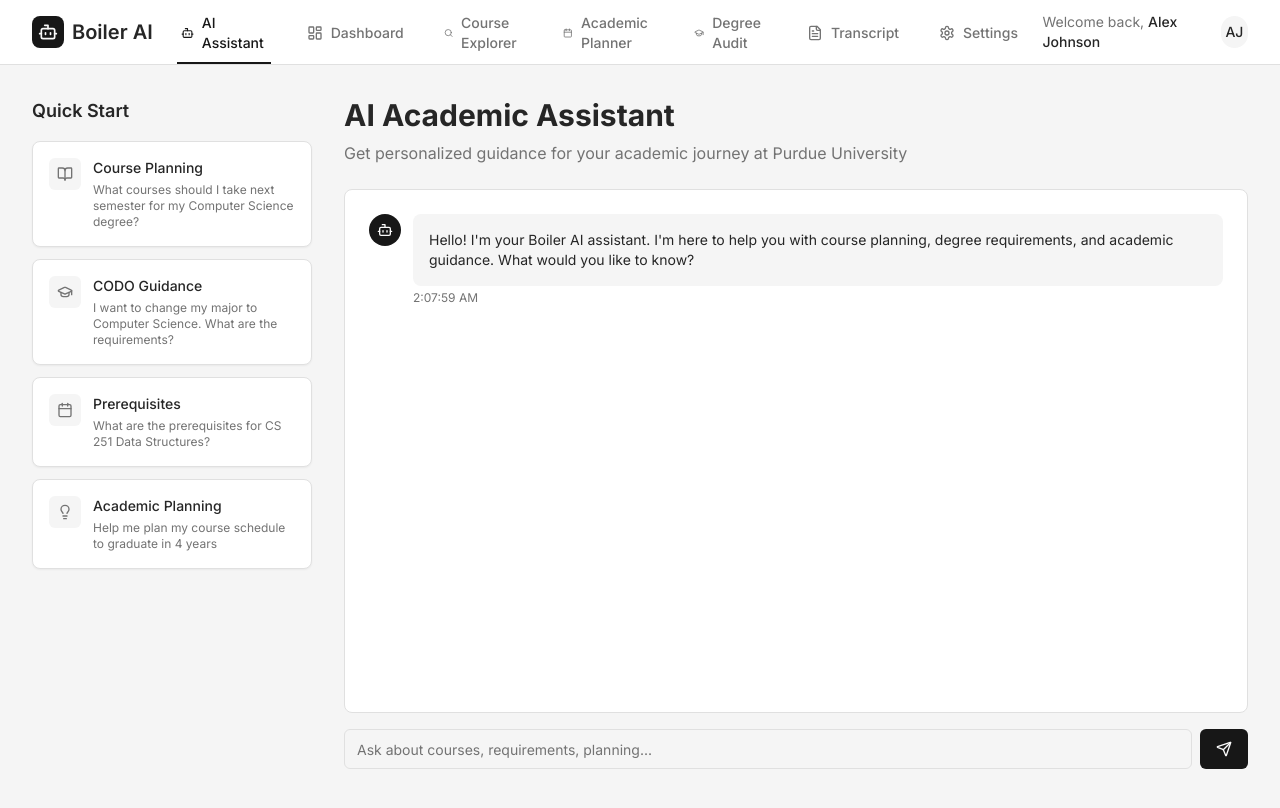
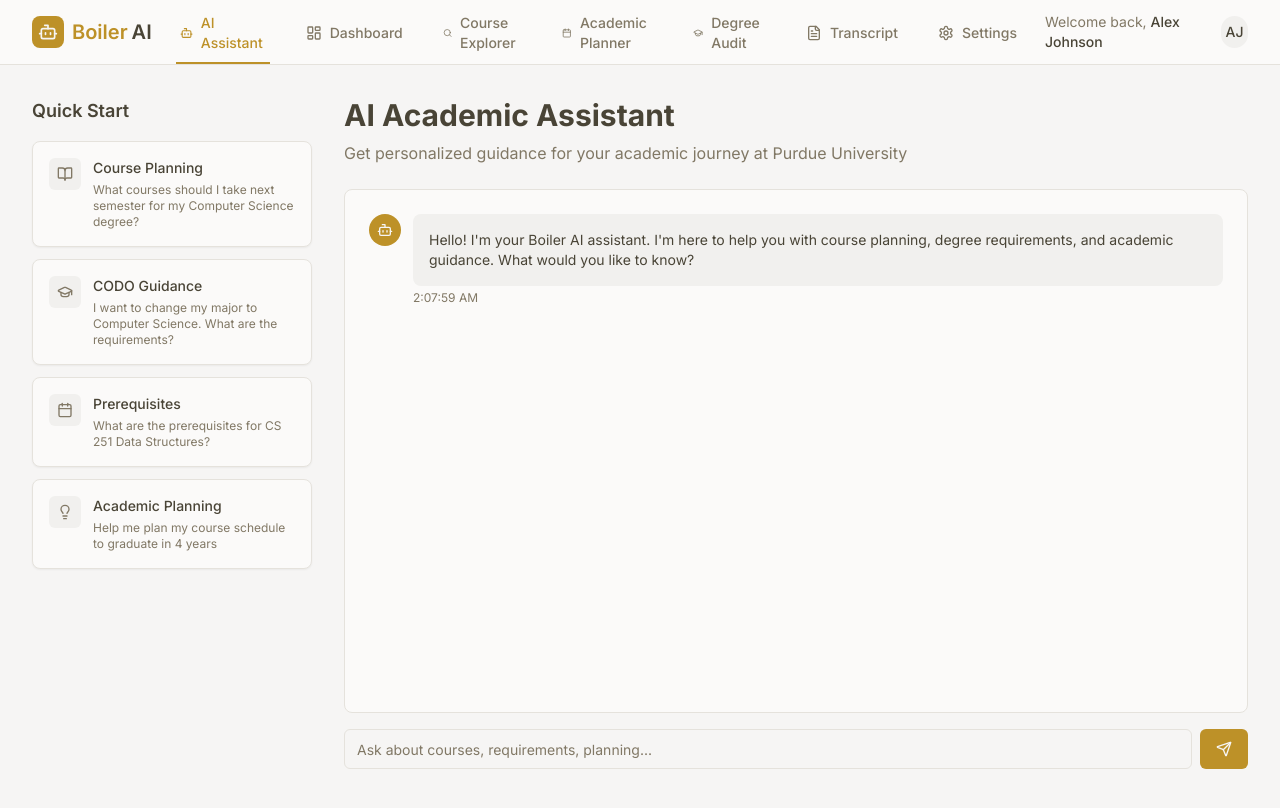
Before and after one commit to rao305/boiler-ai-compass, a React (Vite) app: page / in a window 1280 px wide. Shown: the top 808 px of the page. Built offline with nearby package versions, Linux system fonts and the light colour scheme.

Commit message:
Refactor: Apply Purdue theme
Update the website's color scheme to match Purdue's black and gold theme, using a minimalist design with gold text on a grey background.

```diff
--- a/src/components/TopNavigation.tsx
+++ b/src/components/TopNavigation.tsx
@@ -19,12 +19,15 @@ export function TopNavigation() {
         <div className="flex h-16 justify-between">
           <div className="flex">
             <div className="flex flex-shrink-0 items-center">
-              <div className="flex items-center space-x-2">
-                <div className="h-8 w-8 rounded-lg bg-primary flex items-center justify-center">
-                  <Bot className="h-5 w-5 text-primary-foreground" />
-                </div>
-                <span className="text-xl font-semibold text-foreground">Boiler AI</span>
+            <div className="flex items-center space-x-2">
+              <div className="h-8 w-8 rounded-lg bg-primary flex items-center justify-center">
+                <Bot className="h-5 w-5 text-primary-foreground" />
               </div>
+              <div className="flex items-center space-x-1">
+                <span className="text-xl font-semibold text-primary">Boiler</span>
+                <span className="text-xl font-semibold text-foreground">AI</span>
+              </div>
+            </div>
             </div>
             <div className="hidden sm:ml-6 sm:flex sm:space-x-8">
               {navigationItems.map((item) => (
--- a/src/index.css
+++ b/src/index.css
@@ -2,97 +2,94 @@
 @tailwind components;
 @tailwind utilities;
 
-/* Boiler AI Academic Planning Platform Design System
-   Minimalist grayscale palette with Inter typography
+/* Boiler AI - Purdue-Inspired Minimalist Design System
+   Sophisticated grey and gold palette for modern academic interface
    All colors MUST be HSL.
 */
 
 @layer base {
   :root {
-    /* Primary grayscale palette for minimalist design */
-    --background: 0 0% 96.1%;          /* #F5F5F5 - Subtle grey background */
-    --foreground: 0 0% 15%;            /* #262626 - Dark text for readability */
+    /* Purdue-inspired minimalist grey and gold palette */
+    --background: 42 8% 96%;             /* #F7F6F4 - Warm light grey background */
+    --foreground: 42 15% 25%;            /* #483F36 - Warm dark grey text (gold undertones) */
 
-    --card: 0 0% 100%;                 /* #FFFFFF - Pure white cards */
-    --card-foreground: 0 0% 15%;       /* #262626 - Dark text on cards */
+    --card: 42 12% 98%;                  /* #FAFAF9 - Slightly warmer white for cards */
+    --card-foreground: 42 15% 25%;       /* #483F36 - Consistent with foreground */
 
-    --popover: 0 0% 100%;              /* #FFFFFF - White popovers */
-    --popover-foreground: 0 0% 15%;    /* #262626 - Dark text in popovers */
+    --popover: 42 12% 98%;               /* #FAFAF9 - Match card background */
+    --popover-foreground: 42 15% 25%;    /* #483F36 - Match foreground */
 
-    --primary: 0 0% 9%;                /* #171717 - Deep charcoal for primary actions */
-    --primary-foreground: 0 0% 98%;    /* #FAFAFA - Light text on primary */
+    --primary: 42 65% 45%;               /* #B8860B - Rich Purdue gold (primary actions) */
+    --primary-foreground: 42 8% 96%;     /* #F7F6F4 - Light background on gold */
 
-    --secondary: 0 0% 96.1%;           /* #F5F5F5 - Subtle grey for secondary elements */
-    --secondary-foreground: 0 0% 15%;  /* #262626 - Dark text on secondary */
+    --secondary: 42 12% 92%;             /* #EEEDE9 - Subtle warm grey */
+    --secondary-foreground: 42 15% 25%;  /* #483F36 - Dark grey text */
 
-    --muted: 0 0% 96.1%;               /* #F5F5F5 - Muted background areas */
-    --muted-foreground: 0 0% 45%;      /* #737373 - Muted text */
+    --muted: 42 10% 94%;                 /* #F2F1EE - Very light warm grey */
+    --muted-foreground: 42 12% 45%;      /* #73695D - Medium warm grey text */
 
-    --accent: 0 0% 91%;                /* #E8E8E8 - Subtle accent color */
-    --accent-foreground: 0 0% 15%;     /* #262626 - Text on accent */
+    --accent: 42 55% 55%;                /* #CFA726 - Lighter gold accent */
+    --accent-foreground: 42 8% 96%;      /* #F7F6F4 - Light text on gold */
 
-    --destructive: 0 84.2% 60.2%;      /* Red for destructive actions */
-    --destructive-foreground: 0 0% 98%; /* Light text on destructive */
+    --destructive: 0 84% 60%;            /* #E53E3E - Red for destructive actions */
+    --destructive-foreground: 0 0% 98%;  /* #FAFAFA - Light text on red */
 
-    --border: 0 0% 87.8%;              /* #E0E0E0 - Low-contrast borders */
-    --input: 0 0% 87.8%;               /* #E0E0E0 - Input borders */
-    --ring: 0 0% 15%;                  /* #262626 - Focus ring color */
+    --border: 42 15% 88%;                /* #E0DDD6 - Subtle warm grey borders */
+    --input: 42 15% 88%;                 /* #E0DDD6 - Input borders */
+    --ring: 42 65% 45%;                  /* #B8860B - Focus ring in Purdue gold */
 
     --radius: 0.5rem;
 
-    --sidebar-background: 0 0% 98%;
-
-    --sidebar-foreground: 240 5.3% 26.1%;
-
-    --sidebar-primary: 240 5.9% 10%;
-
-    --sidebar-primary-foreground: 0 0% 98%;
-
-    --sidebar-accent: 240 4.8% 95.9%;
-
-    --sidebar-accent-foreground: 240 5.9% 10%;
-
-    --sidebar-border: 220 13% 91%;
-
-    --sidebar-ring: 217.2 91.2% 59.8%;
+    /* Sidebar colors to match the theme */
+    --sidebar-background: 42 12% 98%;
+    --sidebar-foreground: 42 15% 25%;
+    --sidebar-primary: 42 65% 45%;
+    --sidebar-primary-foreground: 42 8% 96%;
+    --sidebar-accent: 42 10% 94%;
+    --sidebar-accent-foreground: 42 15% 25%;
+    --sidebar-border: 42 15% 88%;
+    --sidebar-ring: 42 65% 45%;
   }
 
   .dark {
-    --background: 222.2 84% 4.9%;
-    --foreground: 210 40% 98%;
+    /* Dark mode with sophisticated dark grey and gold */
+    --background: 42 15% 8%;             /* #1A1813 - Deep warm dark grey */
+    --foreground: 42 25% 85%;            /* #E8E2D4 - Warm light text */
 
-    --card: 222.2 84% 4.9%;
-    --card-foreground: 210 40% 98%;
+    --card: 42 15% 10%;                  /* #1F1C16 - Slightly lighter dark grey */
+    --card-foreground: 42 25% 85%;       /* #E8E2D4 - Light text on cards */
 
-    --popover: 222.2 84% 4.9%;
-    --popover-foreground: 210 40% 98%;
+    --popover: 42 15% 10%;               /* #1F1C16 - Match card background */
+    --popover-foreground: 42 25% 85%;    /* #E8E2D4 - Light text */
 
-    --primary: 210 40% 98%;
-    --primary-foreground: 222.2 47.4% 11.2%;
+    --primary: 42 65% 55%;               /* #DAA520 - Brighter gold for dark mode */
+    --primary-foreground: 42 15% 8%;     /* #1A1813 - Dark text on gold */
 
-    --secondary: 217.2 32.6% 17.5%;
-    --secondary-foreground: 210 40% 98%;
+    --secondary: 42 15% 15%;             /* #262018 - Medium dark grey */
+    --secondary-foreground: 42 25% 85%;  /* #E8E2D4 - Light text */
 
-    --muted: 217.2 32.6% 17.5%;
-    --muted-foreground: 215 20.2% 65.1%;
+    --muted: 42 15% 12%;                 /* #211E17 - Dark muted background */
+    --muted-foreground: 42 15% 60%;      /* #9A8F7F - Medium light grey */
 
-    --accent: 217.2 32.6% 17.5%;
-    --accent-foreground: 210 40% 98%;
+    --accent: 42 55% 50%;                /* #C19A06 - Medium gold accent */
+    --accent-foreground: 42 15% 8%;      /* #1A1813 - Dark text on gold */
 
-    --destructive: 0 62.8% 30.6%;
-    --destructive-foreground: 210 40% 98%;
+    --destructive: 0 62.8% 50%;          /* #B91C1C - Darker red for dark mode */
+    --destructive-foreground: 42 25% 85%; /* #E8E2D4 - Light text on red */
 
-    --border: 217.2 32.6% 17.5%;
-    --input: 217.2 32.6% 17.5%;
-    --ring: 212.7 26.8% 83.9%;
-    --sidebar-background: 240 5.9% 10%;
-    --sidebar-foreground: 240 4.8% 95.9%;
-    --sidebar-primary: 224.3 76.3% 48%;
-    --sidebar-primary-foreground: 0 0% 100%;
-    --sidebar-accent: 240 3.7% 15.9%;
-    --sidebar-accent-foreground: 240 4.8% 95.9%;
-    --sidebar-border: 240 3.7% 15.9%;
-    --sidebar-ring: 217.2 91.2% 59.8%;
+    --border: 42 15% 20%;                /* #2D261C - Dark borders */
+    --input: 42 15% 20%;                 /* #2D261C - Input borders */
+    --ring: 42 65% 55%;                  /* #DAA520 - Bright gold focus ring */
+
+    /* Dark mode sidebar */
+    --sidebar-background: 42 15% 10%;
+    --sidebar-foreground: 42 25% 85%;
+    --sidebar-primary: 42 65% 55%;
+    --sidebar-primary-foreground: 42 15% 8%;
+    --sidebar-accent: 42 15% 15%;
+    --sidebar-accent-foreground: 42 25% 85%;
+    --sidebar-border: 42 15% 20%;
+    --sidebar-ring: 42 65% 55%;
   }
 }
 
```
